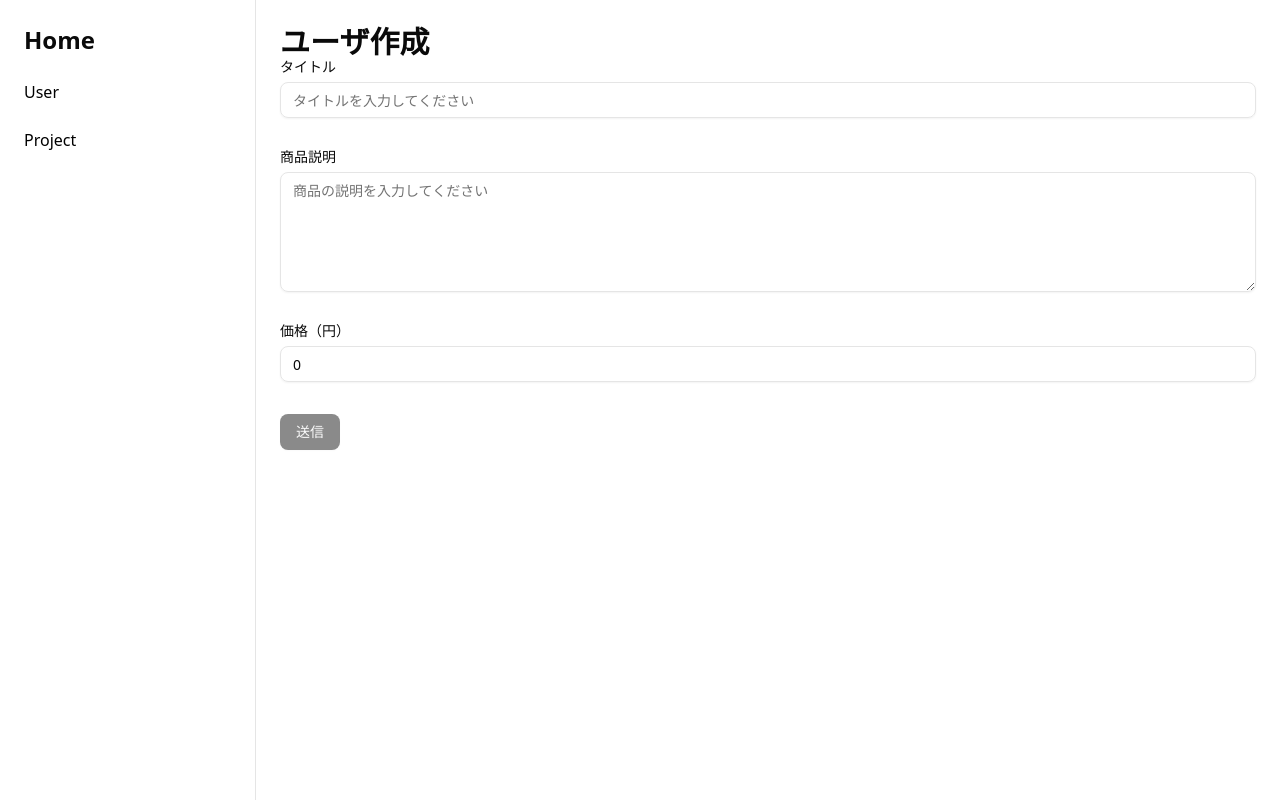
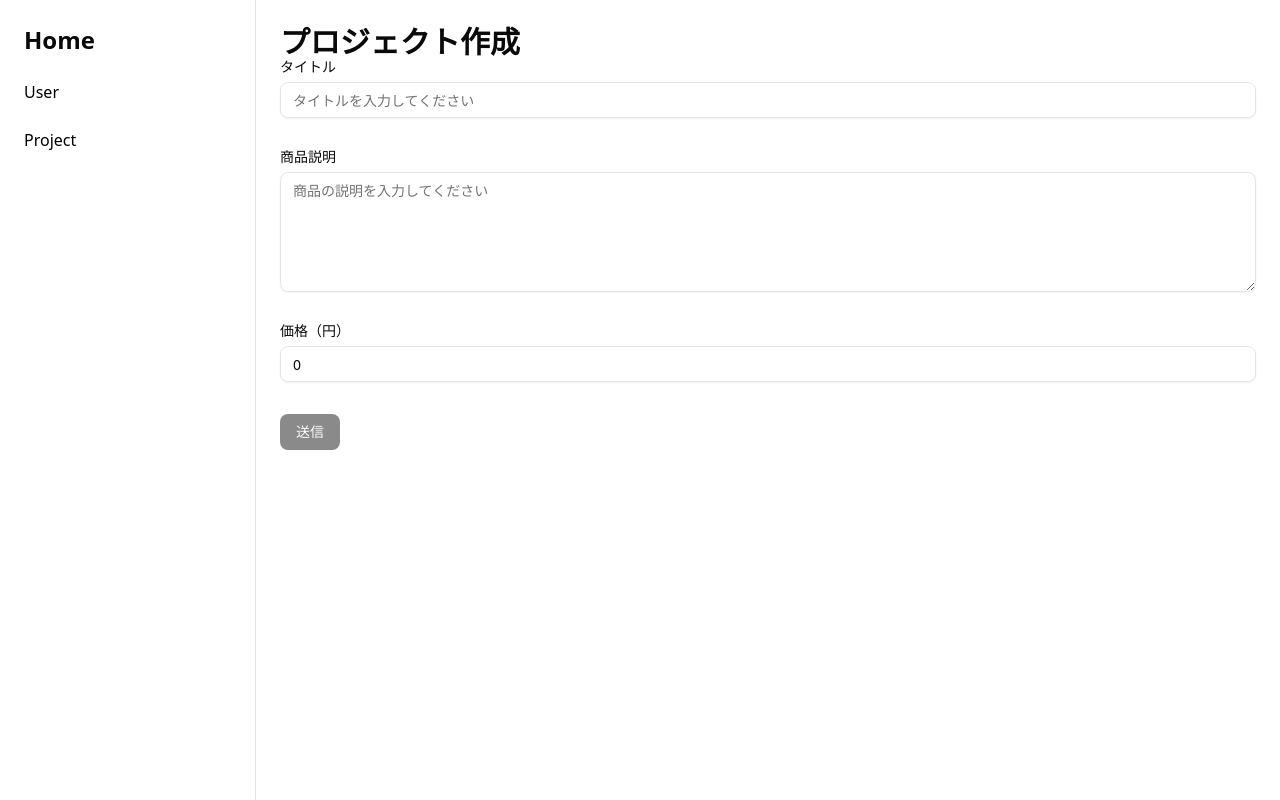
Before and after one commit to kazuki-310/learn-nextjs-graphql, a Next.js app: page /projects/new in a window 1280 px wide. Built offline with nearby package versions, Linux system fonts and the light colour scheme; no server answers.

Commit message:
feat: プロジェクト作成フォームを追加し、ページを更新

```diff
--- a/src/app/(dashboard)/projects/_server-actions/fetchers/get-projects.ts
+++ b/src/app/(dashboard)/projects/_server-actions/fetchers/get-projects.ts
@@ -7,7 +7,5 @@ export async function getProjects() {
     tags: ['projects'],
   });
 
-  console.log('Data fetch completed after 1 seconds.');
-
   return res.projects;
 }
--- a/src/app/(dashboard)/projects/new/page.tsx
+++ b/src/app/(dashboard)/projects/new/page.tsx
@@ -1,11 +1,11 @@
-import { UserForm } from './user-form';
+import { ProjectForm } from './project-form';
 
 export default function Page() {
   return (
     <main>
-      <h1 className="text-3xl font-bold">ユーザ作成</h1>
+      <h1 className="text-3xl font-bold">プロジェクト作成</h1>
 
-      <UserForm />
+      <ProjectForm />
     </main>
   );
 }
--- a/src/app/(dashboard)/projects/new/user-form.tsx
+++ b/src/app/(dashboard)/projects/new/project-form.tsx
@@ -25,7 +25,7 @@ const formSchema = z.object({
 
 type FormValues = z.infer<typeof formSchema>;
 
-export function UserForm() {
+export function ProjectForm() {
   const router = useRouter();
 
   const form = useForm<FormValues>({
@@ -45,8 +45,6 @@ export function UserForm() {
   } = form;
 
   const onSubmit = async (data: FormValues) => {
-    console.log(data);
-
     await createProject(data);
 
     router.push('/projects');
--- a/src/app/(dashboard)/projects/project-table.tsx
+++ b/src/app/(dashboard)/projects/project-table.tsx
@@ -14,7 +14,6 @@ import { Project } from '@/lib/graphql/__generated__';
 export function ProjectTable({ projects }: { projects: Project[] }) {
   return (
     <Table>
-      <TableCaption>A list of your recent invoices.</TableCaption>
       <TableHeader>
         <TableRow>
           <TableHead>Title</TableHead>
```
